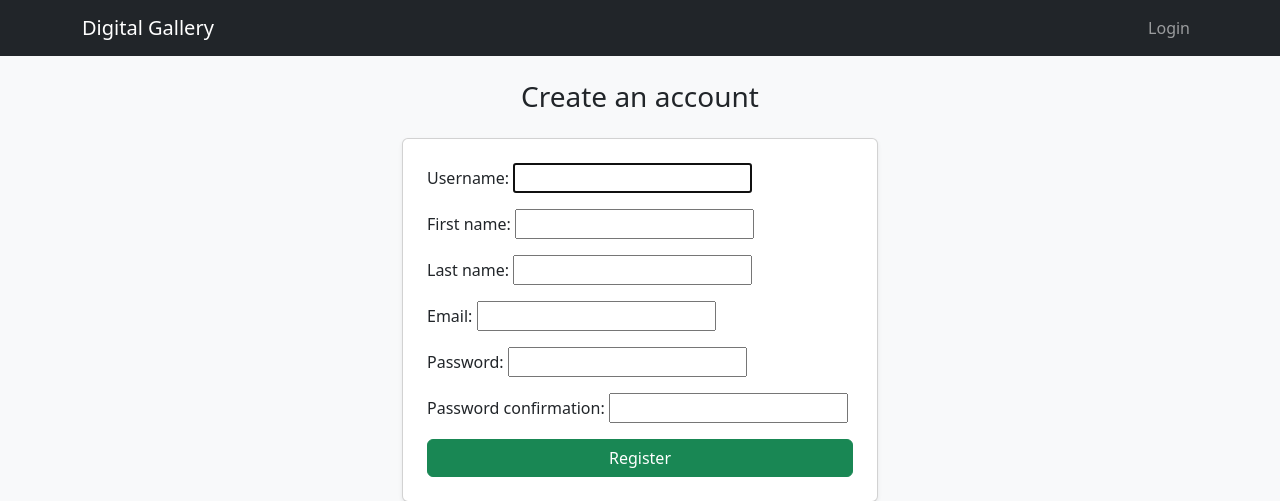
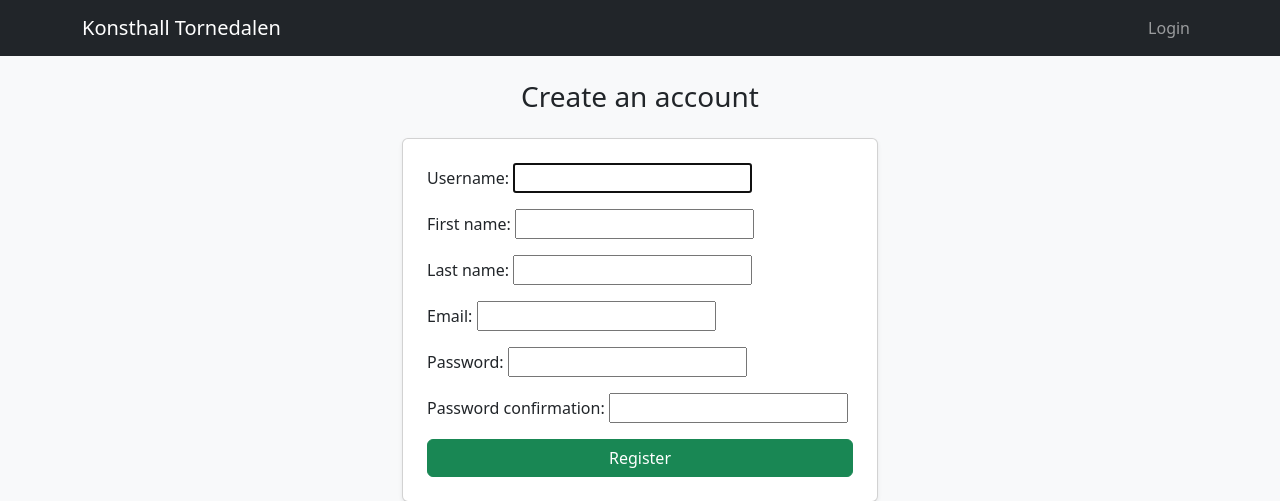
Before and after one commit to eerikazz/digital_gallery, a Django app: page /accounts/register/ in a window 1280 px wide. Shown: the top 501 px of the page. Run offline with Django 5.2, Linux system fonts and the light colour scheme.

Commit message:
Update base.html

```diff
--- a/gallery/templates/gallery/base.html
+++ b/gallery/templates/gallery/base.html
@@ -18,7 +18,7 @@
   <!-- ----- NAVBAR ----------------------------------------------------- -->
   <nav class="navbar navbar-expand-lg navbar-dark bg-dark mb-4">
     <div class="container">
-      <a class="navbar-brand" href="{% url 'gallery:artwork_list' %}">Digital Gallery</a>
+      <a class="navbar-brand" href="{% url 'gallery:artwork_list' %}">Konsthall Tornedalen</a>
       <div class="collapse navbar-collapse">
         <ul class="navbar-nav ms-auto">
           {% if user.is_authenticated %}
```
